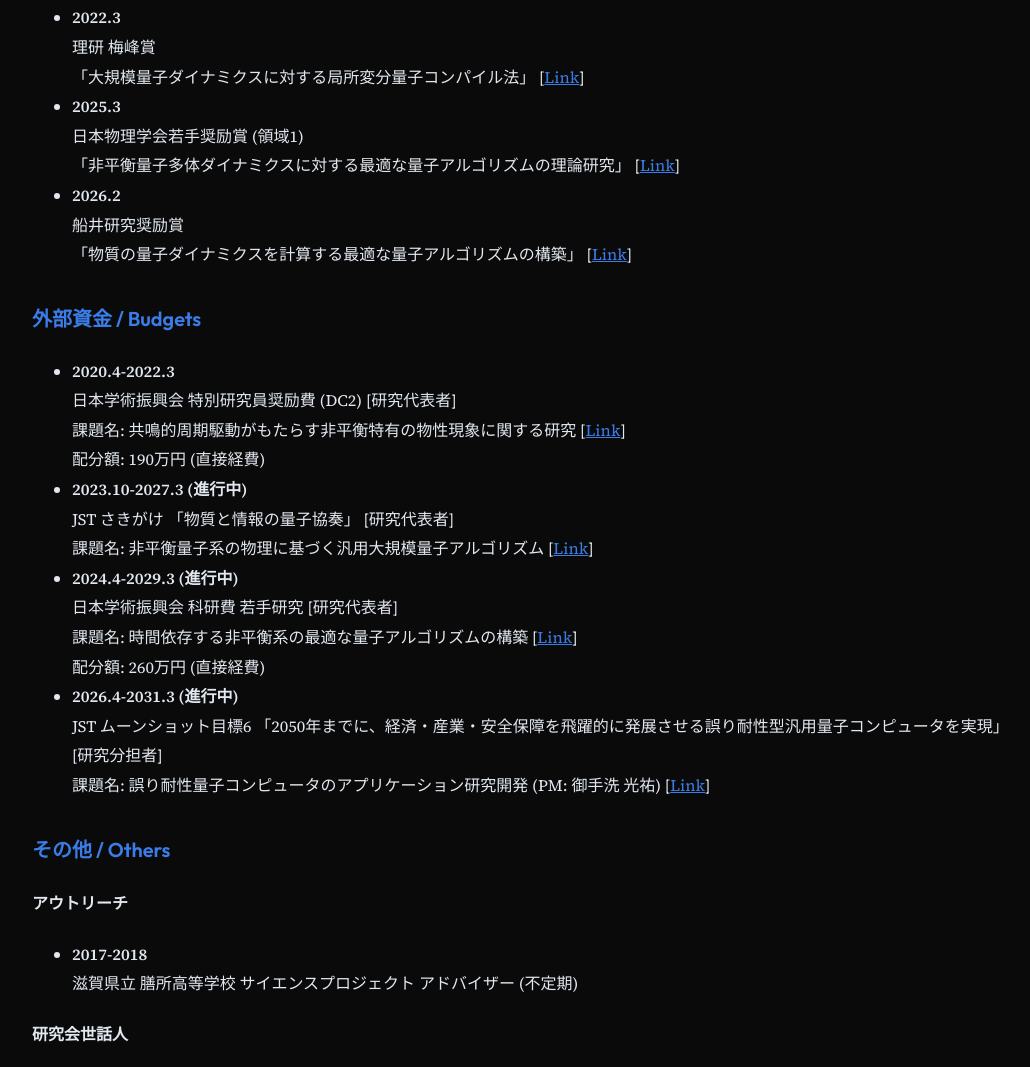
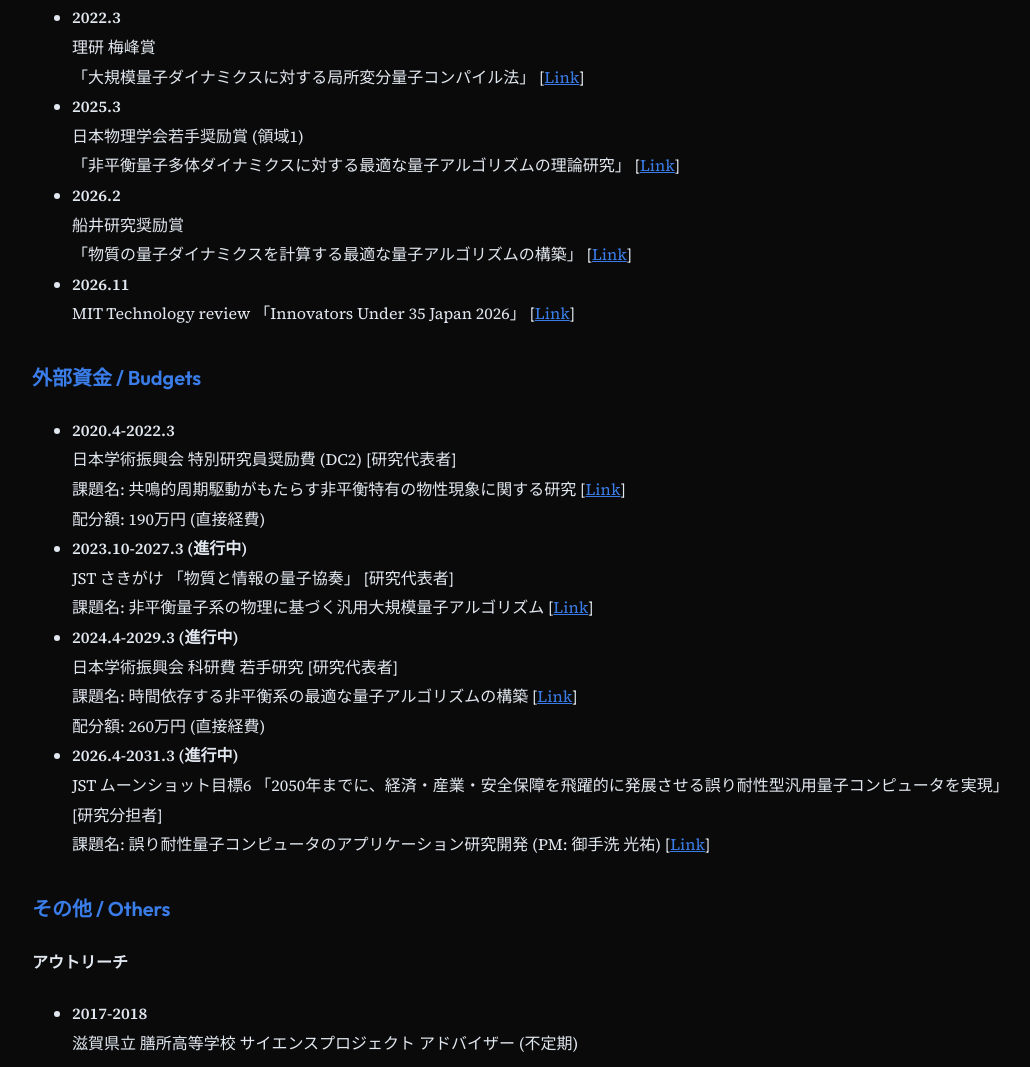
Before and after one commit to K-Mizuta/K-Mizuta.github.io, a plain HTML site: page cv.html in a window 1280 px wide. Shown: the part 1239-2306 px from the top of the page, without its empty margins (108-1138 px from the left). Drawn offline with Linux system fonts and the light colour scheme.

Commit message:
Update cv.html

```diff
--- a/cv.html
+++ b/cv.html
@@ -112,6 +112,11 @@
                     「物質の量子ダイナミクスを計算する最適な量子アルゴリズムの構築」 [<a href="https://funaifoundation.jp/news-580.htm">Link</a>]
 
                 </li>
+
+                <li>
+                    <strong>2026.11</strong><br>
+                    MIT Technology review 「Innovators Under 35 Japan 2026」 [<a href="https://www.technologyreview.jp/l/innovators_jp/395022/kaoru-mizuta/">Link</a>]
+                </li>
             </ul>
 
 
```
